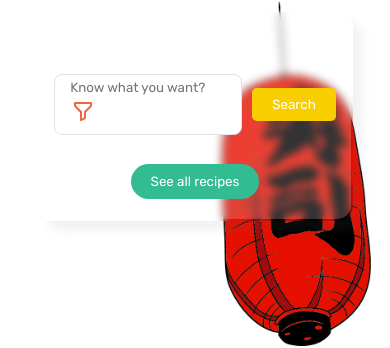
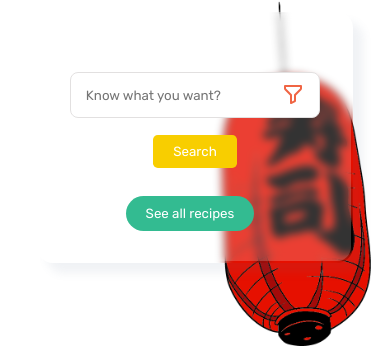
Before and after one commit to ediheid/japanese-recipe-app, a React (Create React App) app: page / in a window 390 px wide. Shown: the part 168-516 px from the top of the page. Built offline with nearby package versions, Linux system fonts and the light colour scheme.

Commit message:
Made form and input responsive

```diff
--- a/src/Components/Form.js
+++ b/src/Components/Form.js
@@ -1,19 +1,24 @@
-import React from "react";
+import React, { useState } from "react";
 import { BiFilterAlt } from "react-icons/bi";
 
 const Form = (props) => {
+  // If user types input - wait for 'event' - search conditions..
+
+  // All recipes
   const getNewSearch = (event) => {
     if (props.search.length > 0) {
       props.getSearch(event, "standard");
     }
   };
 
+  // Vegan
   const getNewVeganSearch = (event) => {
     if (props.search.length > 0) {
       props.getSearch(event, "vegan");
     }
   };
 
+  // Vegetarian
   const getNewVegetarianSearch = (event) => {
     if (props.search.length > 0) {
       props.getSearch(event, "vegetarian");
@@ -22,37 +27,46 @@ const Form = (props) => {
 
   return (
     <div className="form-container">
+      {/* Form */}
       <form className="search-form">
+        {/* Created input container to emulate input field - input and buttons inside this fake input.. */}
         <div className="input-container">
+          {/* input */}
           <input
             className="search-bar"
             value={props.search}
             onChange={props.updateSearch}
             placeholder="Know what you want?"
           />
+
+          {/* Dropdown/'filter' container */}
           <div className="dropdown">
-            <button className="filter-button">
+            <span className="filter-button">
               <BiFilterAlt />
-            </button>
+            </span>
+
+            {/* Dropdown content */}
             <div className="dropdown-content">
+              {/* vegan */}
+
               <button onClick={getNewVeganSearch} className="veg-button">
                 Vegan
               </button>
-
+              {/* vegetarian */}
               <button onClick={getNewVegetarianSearch} className="veg-button">
                 Vegetarian
               </button>
             </div>
-            {/* <button onClick={getNewVeganSearch} className="vegetarian-button">
-              Search Vegetarian
-            </button> */}
           </div>
         </div>
+
+        {/* Regular search */}
         <button onClick={getNewSearch} className="search-button" type="submit">
           Search
         </button>
       </form>
 
+      {/* All recipes Button */}
       <div className="extra-search-function">
         <div className="buttons-box">
           <button onClick={props.allRecipesButton} className="extra-buttons">
--- a/src/Styling/form.scss
+++ b/src/Styling/form.scss
@@ -17,7 +17,7 @@
 }
 
 .search-form {
-  height: 5rem;
+  height: 7rem;
   display: flex;
   flex-wrap: wrap;
   justify-content: center;
@@ -44,9 +44,9 @@ input:focus {
   background-color: white;
   display: flex;
   justify-content: space-between;
-  flex-wrap: wrap;
+  // flex-wrap: wrap;
 
-  width: 50%;
+  width: 70%;
 
   border-radius: 0.5rem;
   border: 0.5px solid $light-grey;
@@ -62,23 +62,23 @@ input:focus {
   display: none;
   position: absolute;
   right: 100%;
-  top: 15%;
+  top: 0;
 
   border-radius: 0.5rem;
   min-width: 80px;
-  // background-color: $off-white;
-  // box-shadow: 0px 8px 16px 0px rgba(0, 0, 0, 0.2);
-  // padding: 50px;
+  background-color: $off-white;
+  box-shadow: 0px 8px 16px 0px rgba(0, 0, 0, 0.2);
+  padding: 10px;
   // margin-right: 5px;
 
   // z-index: 1;
 }
 
-@media (max-width: 600px) {
-  .dropdown-content {
-    left: 100%;
-  }
-}
+// @media (max-width: 600px) {
+//   .dropdown-content {
+//     left: 100%;
+//   }
+// }
 
 .dropdown {
   position: relative;
@@ -107,7 +107,7 @@ input:focus {
   margin-bottom: 5px;
 
   &:hover {
-    background-color: $aqua;
+    background-color: $light-purple;
     transform: scale(1.1);
   }
 }
@@ -137,7 +137,7 @@ input:focus {
     background-color: $green;
     border: none;
     border-radius: 5rem;
-    margin: 0 10px 0 10px;
+    margin: 0 10px 10px 0px;
     padding: 10px 20px;
     color: white;
     cursor: pointer;
```
